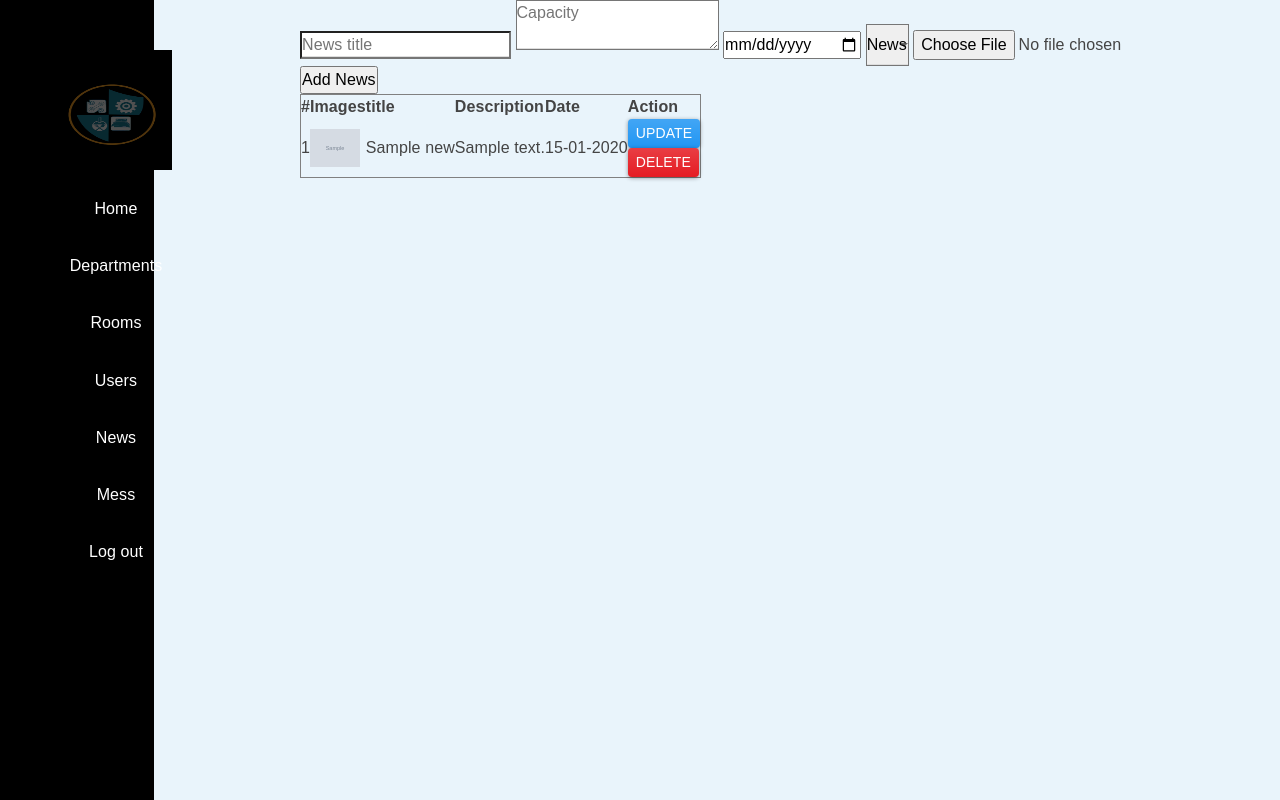
After one commit to UsamaRajput/rms, a PHP site: page /fyp-2023/news.php in a window 1280 px wide. The commit adds this page. Run offline with PHP 8.4, Linux system fonts and the light colour scheme; tables that the repository leaves empty or names only in its code hold one stand-in row (values such as "Sample post"); grey boxes marked "Sample" are stand-in pictures.

Commit message:
working on news section

```diff
--- a/helpers/helpers.php
+++ b/helpers/helpers.php
@@ -44,7 +44,7 @@ function uploads($name = null)
 {
 
     if ($name != null) {
-        return SITE_URL . 'uploads/' . $name ;
+        return SITE_URL . 'uploads/' . $name;
     }
     return "";
     // return SITE_URL;
@@ -122,6 +122,18 @@ function file_upload($dest, $file = array(), $del = '')
         return false;
     }
 }
+function room_current($db, $params)
+{
+    $pre_room = single_data($db, 'rooms', ' id = ' . ($params['pre_id'] ?? 0));
+    if ($pre_room) {
+        update($db, 'rooms', ['current' =>  $pre_room['current'] - 1], ' id = ' . $params['pre_id'] . ' AND current > 0');
+    }
+    $current_room = single_data($db, 'rooms', ' id = ' . ($params['room_id'] ?? 0));
+    if ($current_room) {
+        update($db, 'rooms', ['current' => $current_room['current'] + 1], ' id = ' . $params['room_id'] . ' AND capacity > current');
+    }
+    return 1;
+}
 /**
  * JAVASCRIPT FUNCTIONS
  */
--- a/layout/admin/sidebar.php
+++ b/layout/admin/sidebar.php
@@ -14,11 +14,11 @@
             <a href="users.php">
                 <li><i class="fa fa-bed" aria-hidden="true"></i>Users</li>
             </a>
+            <a href="news.php">
+                <li><i class="fa fa-cutlery" aria-hidden="true"></i>News</li>
+            </a>
             <a href="mess.php">
                 <li><i class="fa fa-fire" aria-hidden="true"></i>Mess</li>
-            </a>
-            <a href="Dishes.html">
-                <li><i class="fa fa-cutlery" aria-hidden="true"></i>Dishes</li>
             </a>
             <a href="D:\FYP-2023\Mess management system.html">
                 <li><i class="fa fa-sign-out" aria-hidden="true"></i>Log out</li>
--- a/mess.php
+++ b/mess.php
@@ -87,7 +87,11 @@ if (isset($_POST['delete'])) {
             },
             success: function(res) {
                 // console.log(res);
-                alert(res)
+                if(res == 1){
+                    alert('dish update');
+                }else{
+                    alert('server error')
+                }
             }
         })
 
--- /dev/null
+++ b/news.php
@@ -0,0 +1,215 @@
+<?php require_once 'layout/admin/header.php'; ?>
+<?php include_once 'layout/admin/sidebar.php'; ?>
+<?php
+$news = all_data($db, 'news');
+if (isset($_POST['add_news'])) {
+    $exists = all_data($db, 'news', " title = '" . $_POST['title'] . "'", true);
+    if ($exists > 0) {
+        js_alert('News title already exists');
+    } else {
+        unset($_POST['add_news']);
+        file_upload('images/news', $_FILES['image']);
+        $res = insert($db, 'news', $_POST);
+        if ($res) {
+            js_alert('News added successfully');
+            js_redirect('news.php');
+        } else {
+            js_alert('Server error');
+        }
+    }
+}
+
+if (isset($_POST['update_news'])) {
+
+    if ($_POST['pre_title'] != $_POST['title']) {
+        $exists = all_data($db, 'news', " title = '" . $_POST['title'] . "'", true);
+    } else {
+        $exists = 0;
+    }
+
+    if ($exists > 0) {
+        js_alert('News title already exists');
+    } else {
+        $id = $_POST['news_id'];
+        $del_img = $_POST['del_img'];
+        unset($_POST['update_news'], $_POST['pre_title'], $_POST['news_id'],$_POST['del_img']);
+        $res = update($db, 'news', $_POST, ' id = ' . $id);
+        if ($res) {
+            if (isset($_FILES['image']) && !empty($_FILES['image'])) {
+                file_upload('images/news', $_FILES['image'],$del_img);
+            }
+            js_alert('News updated successfully');
+            js_redirect('news.php');
+        } else {
+            js_alert('Server error');
+        }
+    }
+}
+
+if (isset($_POST['delete'])) {
+    del_data($db, 'news', $_POST['id']);
+    js_redirect('news');
+}
+
+?>
+
+<div class="modal fade" id="exampleModal" tabindex="-1" aria-labelledby="exampleModalLabel" aria-hidden="true">
+    <div class="modal-dialog">
+        <div class="modal-content">
+            <div class="modal-header">
+                <h5 class="modal-title" id="exampleModalLabel">Update News</h5>
+                <button type="button" class="btn-close" data-bs-dismiss="modal" aria-label="Close"></button>
+            </div>
+            <form method="post" enctype="multipart/form-data">
+                <div class="modal-body">
+
+                    <input type="hidden" name='news_id' class="form-control" id="news-id">
+                    <input type="hidden" name='pre_title' class="form-control" id="news-pre">
+                    <input type="hidden" name='del_img' class="form-control" id="news-delimg">
+                    <div class="mb-3">
+                        <label for="news-num" class="col-form-label">News title:</label>
+                        <input type="text" name='title' class="form-control" id="news-title">
+                    </div>
+                    <div class="mb-3">
+                        <label for="news-desc" class="col-form-label">News Description:</label>
+                        <textarea name="description" class="form-control" id="news-desc" cols="30" rows="10"></textarea>
+                    </div>
+                    <div class="mb-3">
+                        <label for="news-date" class="col-form-label">News Date:</label>
+                        <input type="date" name='issue_date' class="form-control" id="news-date">
+                    </div>
+                    <div class="mb-3">
+                        <select name="type" class="form-control">
+                            <option value="0">News</option>
+                            <option value="1">Clip</option>
+                        </select>
+                    </div>
+                    <div class="mb-3">
+                        <label for="news-img" class="col-form-label">News Image:</label>
+                        <input type="file" name="image" class="form-control" id="news-img">
+                    </div>
+                </div>
+                <div class="modal-footer">
+                    <button type="submit" name="update_news" class="btn btn-primary">Update</button>
+                </div>
+            </form>
+        </div>
+    </div>
+</div>
+
+<div style="margin-left: 300px;">
+    <div>
+        <form method="post" enctype="multipart/form-data">
+            <input type="text" value="<?= $_POST['title'] ?? '' ?>" name="title" placeholder="News title" />
+            <textarea value="<?= $_POST['description'] ?? '' ?>" name="description" placeholder="Capacity"></textarea>
+            <input type="date" name="issue_date">
+            <select name="type">
+                <option value="0">News</option>
+                <option value="1">Clip</option>
+            </select>
+            <input type="file" name="image">
+            <input type="submit" name="add_news" value="Add News">
+        </form>
+    </div>
+    <div>
+        <table border="1">
+            <thead>
+                <tr>
+                    <th>#</th>
+                    <th>Images</th>
+                    <th>title</th>
+                    <th>Description</th>
+                    <th>Date</th>
+                    <th>Action</th>
+                </tr>
+            </thead>
+            <tbody>
+                <?php foreach ($news as $index => $single) {
+                ?>
+                    <tr>
+                        <td><?= $index + 1 ?></td>
+                        <td>
+                            <img width="50" src="<?= uploads($single['image']) ?>">
+                        </td>
+                        <td class="news_title"><?= $single['title']; ?></td>
+                        <td class="news_desc"><?= $single['description']; ?></td>
+                        <td class="news_date"><?= date('d-m-Y',strtotime($single['issue_date'])); ?></td>
+                        <td>
+                            <button type="button" class="btn btn-sm btn-primary update-news" data-del_img="<?= $single['image']?>" data-news_id="<?= $single['id'] ?>" data-bs-toggle="modal" data-bs-target="#exampleModal">Update</button>
+                            <?= '<form method="POST">
+                                <input type="hidden" name="id" value="' . $single['id'] . '">
+                                <input type="submit" name="delete" value="Delete" class="btn btn-sm btn-danger">
+                            </form>'; ?>
+                        </td>
+                    </tr>
+                <?php } ?>
+            </tbody>
+        </table>
+    </div>
+</div>
+<?php require_once 'layout/admin/footer.php'; ?>
+
+<script>
+    $('.update-news').click(function() {
+        let room_id = $(this).data('news_id');
+        let del_img = $(this).data('del_img');
+        let tr = $(this).closest('tr');
+        let news_title = tr.find('.news_title').html();
+        let news_desc = tr.find('.news_desc').html();
+        let news_date = tr.find('.news_date').html();
+        $('#room-num').val(room_title);
+        $('#room-pre').val(room_title);
+        $('#room-cap').val(room_capacity);
+        $('#room-id').val(room_id);
+        $('#room-images').html('')
+        $.ajax({
+            url: 'ajax/room.php',
+            type: 'post',
+            data: {
+                room_imgs: 1,
+                room_id: room_id
+            },
+            success: function(res) {
+                let imgs = JSON.parse(res);
+                let img_html = '';
+                imgs.forEach(element => {
+                    img_html += `
+                    <div class="row" id="delimg-${element.id}">
+                            <div class="col-md-8"><img class=" w-50" src="<?= uploads('${element.image}') ?>"/></div>
+                            <div class="col-md-4"><a href='javascript:;' class="btn btn-sm btn-danger" onclick='del_img(${element.id},"${element.image}")'>delete</a></div>
+                        </div>
+                    `;
+                });
+                $('#room-images').html(img_html);
+            }
+        });
+    })
+
+    function del_img(img_id, image) {
+        $.ajax({
+            url: 'ajax/room.php',
+            type: 'post',
+            data: {
+                img_delete: 1,
+                id: img_id,
+                image: image
+            },
+            success: function(res) {
+                if (res) {
+                    $('#delimg-' + img_id).fadeOut();
+                    alert('Image deleted')
+                } else {
+                    alert('Server error')
+                }
+            }
+        })
+    }
+
+    $('.action-btn').click(function() {
+        let action = $(this).val();
+        let decision = confirm(`If you ${action} this room, then user are dealocated room.`);
+        if (decision) {
+            $(this).closest('form').submit();
+        }
+    })
+</script>
--- a/users.php
+++ b/users.php
@@ -21,6 +21,7 @@ if (isset($_POST['field'])) {
     ) {
         $data['room_id'] = 0;
     }
+    room_current($db, $_POST);
     update($db, 'users', $data, ' id = ' . $_POST['id']);
     js_redirect('users.php');
 }
@@ -218,6 +219,7 @@ if (isset($_POST['delete'])) {
                                 <input type="hidden" name="id" value="' . $single['user_id'] . '">
                                 <input type="hidden" name="field" value="is_verified">
                                 <input type="hidden" name="val" value="1">
+                                <input type="hidden" name="pre_id" value="0">
                                 <input type="submit" value="Verify" class="btn btn-sm btn-success">
                             </form>';
                             } else {
@@ -225,6 +227,7 @@ if (isset($_POST['delete'])) {
                                 <input type="hidden" name="id" value="' . $single['user_id'] . '">
                                 <input type="hidden" name="field" value="is_verified">
                                 <input type="hidden" name="val" value="0">
+                                <input type="hidden" class="pre_id'.$single['user_id'].'" name="pre_id" value="' . $single['room_id'] . '">
                                 <input type="button" value="Un Verify" class="btn btn-sm btn-danger action-btn">
                             </form>';
                             }
@@ -235,6 +238,7 @@ if (isset($_POST['delete'])) {
                                 <input type="hidden" name="id" value="' . $single['user_id'] . '">
                                 <input type="hidden" name="field" value="is_active">
                                 <input type="hidden" name="val" value="1">
+                                <input type="hidden" name="pre_id" value="0">
                                 <input type="submit" value="Active" class="btn btn-sm btn-success">
                             </form>';
                             } else {
@@ -242,6 +246,7 @@ if (isset($_POST['delete'])) {
                                 <input type="hidden" name="id" value="' . $single['user_id'] . '">
                                 <input type="hidden" name="field" value="is_active">
                                 <input type="hidden" name="val" value="0">
+                                <input type="hidden" class="pre_id'.$single['user_id'].'" name="pre_id" value="' . $single['room_id'] . '">
                                 <input type="button" value="De Active" class="btn btn-sm btn-danger action-btn">
                             </form>';
                             }
@@ -290,6 +295,7 @@ if (isset($_POST['delete'])) {
                         if (room_id == 0) {
                             alert('Room removed')
                         } else {
+                            $(`.pre_id${user_id}`).val(room_id);
                             alert('Room assigned');
                         }
                     } else {
```
Also changed, not shown: ajax/room.php (+1 -8 lines).
